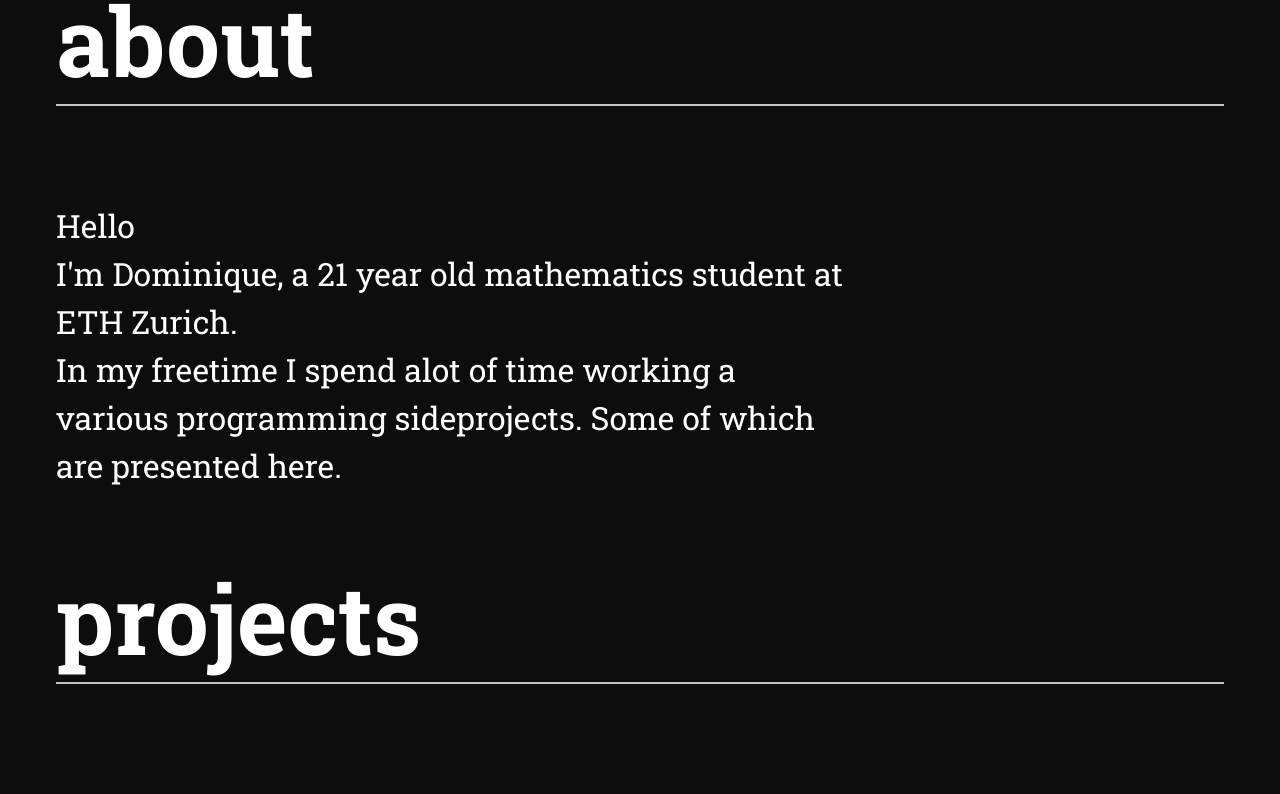
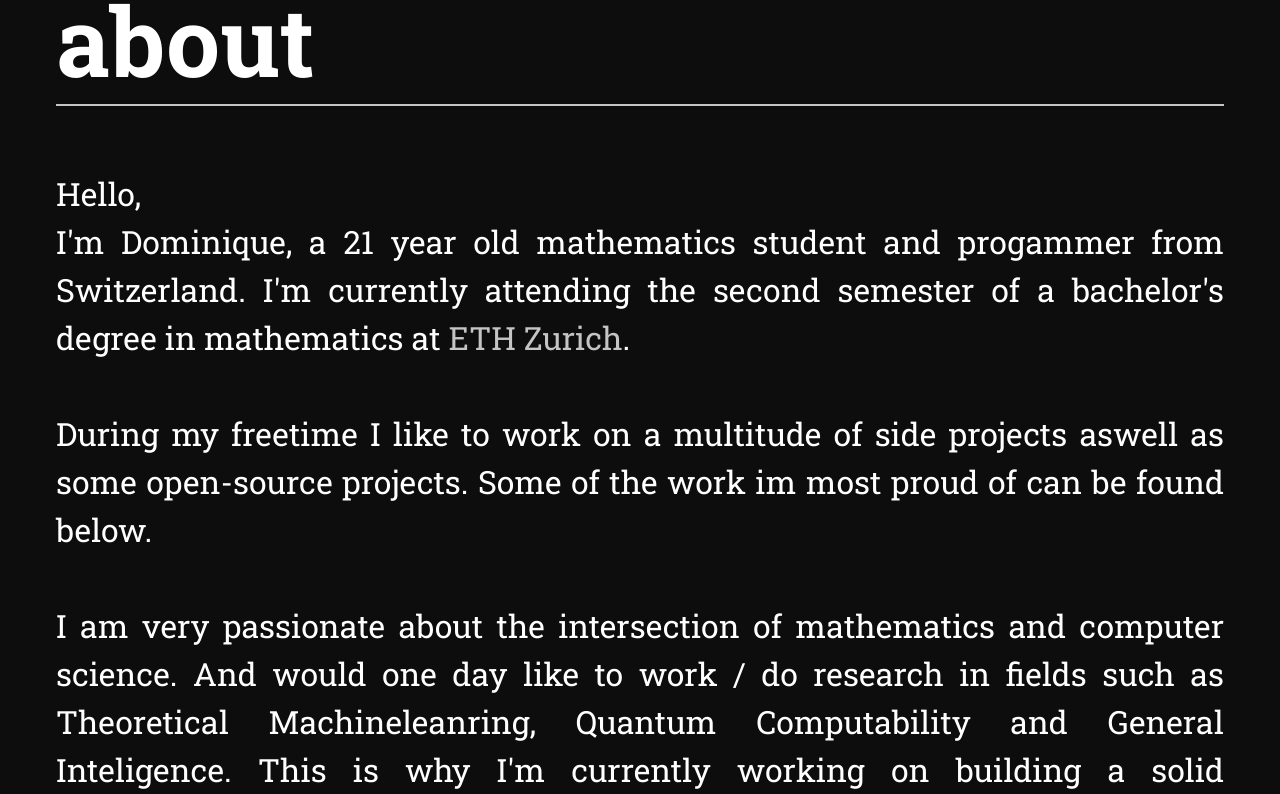
Before and after one commit to dominiquegarmier/personal-website, a Next.js app: page / in a window 1280 px wide. Shown: the part 840-1634 px from the top of the page. Built offline with nearby package versions, Linux system fonts and the light colour scheme.

Commit message:
worked on home page

```diff
--- a/components/Hero.tsx
+++ b/components/Hero.tsx
@@ -1,13 +1,26 @@
 import { FC } from "react";
 import styles from "../styles/index.module.css";
+import Link from "next/link";
 
 export const Hero: FC = () => {
   return (
     <div className={styles.hero}>
       <div className={styles.hero__text}>
-        <span className={styles.hero__text__part}>mathematics</span>
-        <span className={styles.hero__text__part}>software development</span>
-        <span className={styles.hero__text__part}>machine learning</span>
+        <span className={styles.hero__text__part}>
+          <Link href="/#about">
+            <a>mathematics</a>
+          </Link>
+        </span>
+        <span className={styles.hero__text__part}>
+          <Link href="/#projects">
+            <a>software development</a>
+          </Link>
+        </span>
+        <span className={styles.hero__text__part}>
+          <Link href="/#anidea">
+            <a>machine learning</a>
+          </Link>
+        </span>
       </div>
     </div>
   );
--- a/pages/index.tsx
+++ b/pages/index.tsx
@@ -15,14 +15,32 @@ const Home: NextPage = () => {
           <div className={styles.section__title} id="about">
             about
           </div>
-          <div className={styles.section__sub}>
-            <div className={styles.section__sub__desc}>
-              Hello <br />I{"'"}m Dominique, a 21 year old mathematics student
-              at ETH Zurich. <br />
-              In my freetime I spend alot of time working a various programming
-              sideprojects. Some of which are presented here.
-              <br />
-            </div>
+          <div className={styles.section__text}>
+            Hello,
+            <br />I{"'"}m Dominique, a 21 year old mathematics student and
+            progammer from Switzerland. I{"'"}m currently attending the second
+            semester of a bachelor
+            {"'"}s degree in mathematics at{" "}
+            <Link href="https://ethz.ch">
+              <a className={styles.link}>ETH Zurich</a>
+            </Link>
+            .
+            <br />
+            <br />
+            During my freetime I like to work on a multitude of side projects
+            aswell as some open-source projects. Some of the work im most proud
+            of can be found below.
+            <br />
+            <br />I am very passionate about the intersection of mathematics and
+            computer science. And would one day like to work / do research in
+            fields such as Theoretical Machineleanring, Quantum Computability
+            and General Inteligence. This is why I{"'"}m currently working on
+            building a solid foundational understanding of mathematics and
+            computer science, by taking as many related courses as possible next
+            to the requried curriculum
+            <br />
+            However I would not be surprised if on the way I find something that
+            interests me even more.
           </div>
         </div>
         <div className={styles.section}>
@@ -44,7 +62,7 @@ const Home: NextPage = () => {
             </div>
           </div>
 
-          <div className={styles.section__sub}>
+          <div className={styles.section__sub} id="anidea">
             <div className={styles.section__sub__title}>
               <Link href="https://github.com/dominiquegarmier/anidea">
                 <a>AnIdea</a>
@@ -52,11 +70,11 @@ const Home: NextPage = () => {
             </div>
             <div className={styles.section__sub__desc}>
               <Link href="./#awards">
-                <a className={styles.section__sub__desc__link}>Award-winning</a>
+                <a className={styles.link}>Award-winning</a>
               </Link>{" "}
               machine learning algorithm for approximating solutions to the
               initial value problem of non linear ordinary differntial
-              equations.
+              equations. This was part of my matura thesis.
             </div>
           </div>
           <div className={styles.section__sub}>
@@ -78,11 +96,72 @@ const Home: NextPage = () => {
             <div className={styles.section__sub__desc}>
               Iterative traffic simulation for omnicient agents. Based on the{" "}
               <Link href="https://www.matsim.org/">
-                <a className={styles.section__sub__desc__link}>MATSim</a>
+                <a className={styles.link}>MATSim</a>
               </Link>{" "}
               project.
             </div>
           </div>
+        </div>
+        <div className={styles.section}>
+          <div className={styles.section__title} id="awards">
+            awards
+          </div>
+          <div className={styles.section__text}>
+            All awards listed below were awarded for the work related to my{" "}
+            <Link href="/#anidea">
+              <a className={styles.link}>AnIdea</a>
+            </Link>{" "}
+            matura thesis.
+          </div>
+          <div className={styles.section__sub}>
+            <div className={styles.section__sub__title}>
+              <Link href="https://rotary-freiamt.ch/it/content/news/show/7759">
+                <a>Rotary award</a>
+              </Link>
+            </div>
+            <div className={styles.section__sub__desc}>
+              Award for (joint) best matura thesis at Kantonschule Wohlen for
+              the class of 2020.
+              <br />
+            </div>
+          </div>
+          <div className={styles.section__sub}>
+            <div className={styles.section__sub__title}>
+              <Link href="https://www.proargovia.ch/projekte/maturitaetsarbeiten/maturitaetsarbeiten-2020/">
+                <a>PRO ARGOVIA award</a>
+              </Link>
+            </div>
+            <div className={styles.section__sub__desc}>
+              Award for kanton-wide best matura thesis 2020.
+              <br />
+            </div>
+          </div>
+          <div className={styles.section__sub}>
+            <div className={styles.section__sub__title}>
+              <Link href="https://sjf.ch/anidea-approximation-der-loesung-einer-differenzialgleichung-mit-neuronalen-netzwerken/">
+                <a>Swiss Youth & Science</a>
+              </Link>
+            </div>
+            <div className={styles.section__sub__desc}>
+              Rating: {'"'}very good{'"'} at national contest for outstanding
+              science projects.
+            </div>
+          </div>
+        </div>
+        <div className={styles.section}>
+          <div className={styles.section__title} id="experience">
+            experience
+          </div>
+          <div className={styles.section__text}>
+            Along the journey I have worked with many technolgies and
+            frameworks. Here is a overview of some of them.
+          </div>
+        </div>
+        <div className={styles.section}>
+          <div className={styles.section__title} id="contact">
+            contact
+          </div>
+          <div className={styles.section__text}>Say Hi!</div>
         </div>
       </Content>
     </>
--- a/styles/index.module.css
+++ b/styles/index.module.css
@@ -1,5 +1,6 @@
 .header {
-  z-index: 1;
+  z-index: 100;
+  pointer-events: none;
   position: fixed;
   width: 100%;
   top: 0;
@@ -9,12 +10,14 @@
 }
 
 .header__name {
+  pointer-events: auto;
   font-size: 2rem;
   font-weight: bold;
   padding: 1rem;
 }
 
 .header__nav {
+  pointer-events: auto;
   display: flex;
   flex-direction: column;
   padding: 1rem;
@@ -69,7 +72,6 @@
 }
 
 .container__innner {
-  z-index: 9;
   width: min(100%, 1200px);
   display: flex;
   flex-direction: column;
@@ -92,6 +94,13 @@
   height: 2px;
   background-color: var(--text-light-accent);
   margin: 1rem 0;
+}
+
+.section__text {
+  font-size: 2rem;
+  line-height: 1.5;
+  padding: 2rem 1rem;
+  text-align: justify;
 }
 
 .section__sub {
@@ -131,12 +140,12 @@
   line-height: 1.5;
 }
 
-.section__sub__desc__link {
+.link {
   transition: 0.1s ease-in-out;
   display: inline-block;
   color: var(--text-light-accent);
 }
 
-.section__sub__desc__link:hover {
+.link:hover {
   transform: skew(10deg);
 }
```
